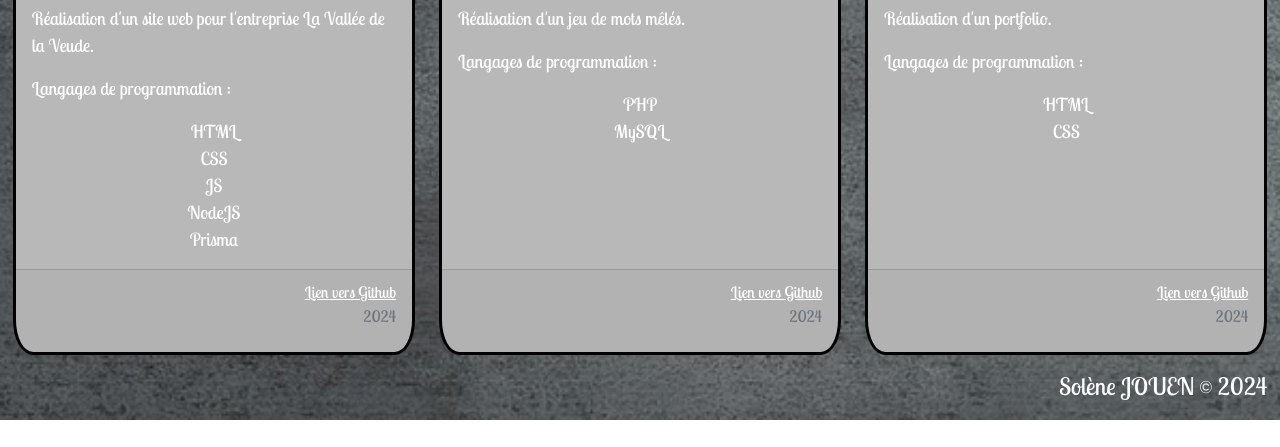
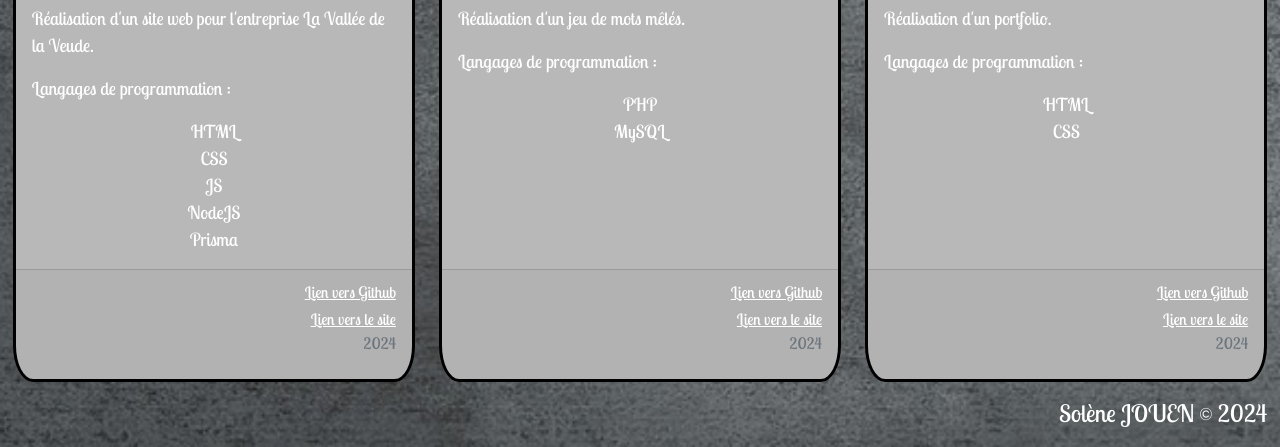
Before and after one commit to SoleneJouen/SoleneJouen.github.io, a plain HTML site: page projets.html in a window 1280 px wide. Shown: the part 1126-1573 px from the top of the page. Before the commit the page ends 1546 px from the top, so only its background shows below. Drawn offline with nearby package versions, Linux system fonts and the light colour scheme.

Commit message:
initial commit

```diff
--- a/projets.html
+++ b/projets.html
@@ -116,7 +116,8 @@
                         </div>
                         <div class="card-footer">
                             <small class="text-muted">
-                                <a href="https://github.com/SoleneJouen/La_vallee_de_la_veude" class="card-link" target="_blank">Lien vers Github</a>
+                                <a href="https://github.com/SoleneJouen/La_vallee_de_la_veude" class="card-link" target="_blank">Lien vers Github</a><br>
+                                <a href="http://pensionveude.com/" class="card-link" target="_blank">Lien vers le site</a>
                                 <p>2024</p>
                             </small>
                         </div>
@@ -138,7 +139,8 @@
                         </div>
                         <div class="card-footer">
                             <small class="text-muted">
-                                <a href="#" class="card-link" target="_blank">Lien vers Github</a>
+                                <a href="https://github.com/SoleneJouen/mots_meles" class="card-link" target="_blank">Lien vers Github</a><br>
+                                <a href="http://vps-58049181.vps.ovh.net/accueil.php" class="card-link" target="_blank">Lien vers le site</a>
                                 <p>2024</p>
                             </small>
                         </div>
@@ -161,13 +163,13 @@
                         </div>
                         <div class="card-footer">
                             <small class="text-muted">
-                                <a href="https://github.com/SoleneJouen/solenejouen.github.io" class="card-link" target="_blank">Lien vers Github</a>
+                                <a href="https://github.com/SoleneJouen/solenejouen.github.io" class="card-link" target="_blank">Lien vers Github</a><br>
+                                <a href="https://solenejouen.github.io/projets.html" class="card-link" target="_blank">Lien vers le site</a>
                                 <p>2024</p>
                             </small>
                         </div>
                     </div>
                 </div>
-
             </div>
         </main>
         <footer>
```
